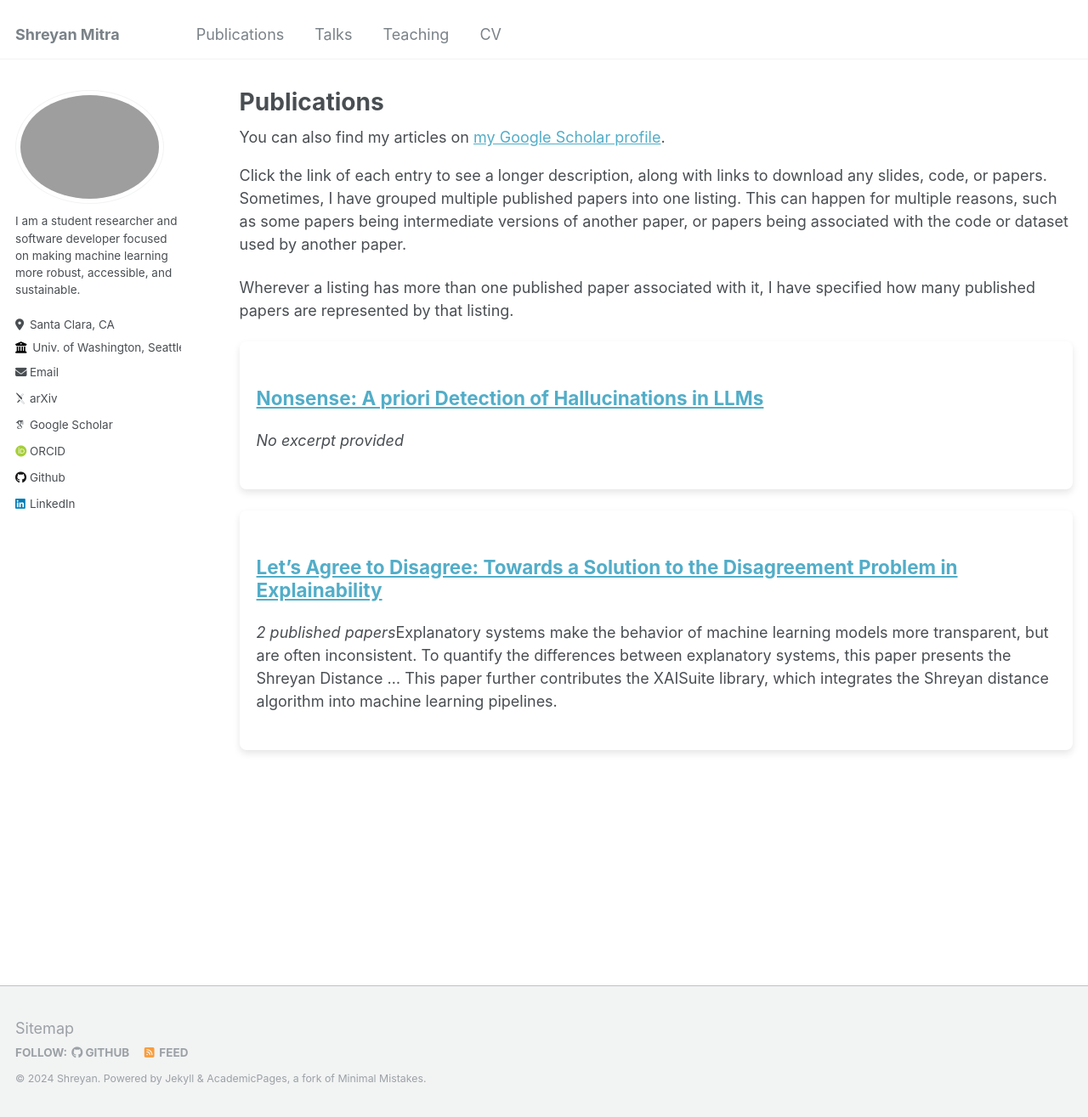
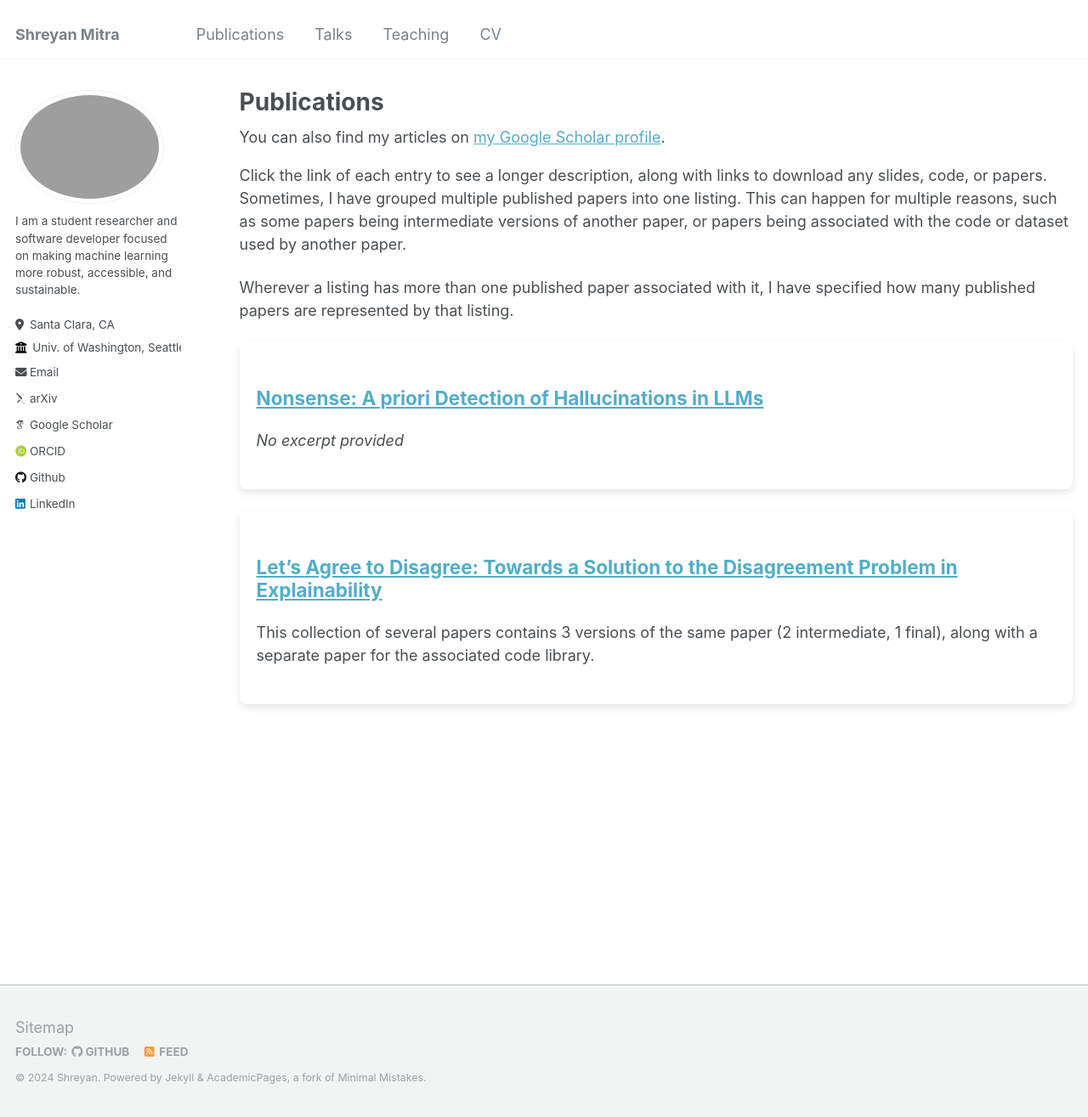
Before and after one commit to shreyanmitra/shreyanmitra.github.io, a Jekyll site: the page built from _pages/publications.md, in a window 1280 px wide and 1315 px high. Shown: the whole window at 85% size. Built offline with Jekyll 4.4.1, drawn with Linux system fonts in a browser that asks for light colours; some web fonts are replaced.

Commit message:
Update lets-agree-to-disagree.md

```diff
--- a/_publications/lets-agree-to-disagree.md
+++ b/_publications/lets-agree-to-disagree.md
@@ -2,7 +2,7 @@
 title: "Let's Agree to Disagree: Towards a Solution to the Disagreement Problem in Explainability"
 collection: publications
 permalink: /publication/lets-agree-to-disagree
-excerpt: <i>2 published papers</i>Explanatory systems make the behavior of machine learning models more transparent, but are often inconsistent. To quantify the differences between explanatory systems, this paper presents the Shreyan Distance ... This paper further contributes the XAISuite library, which integrates the Shreyan distance algorithm into machine learning pipelines.
+excerpt: This collection of several papers contains 3 versions of the same paper (2 intermediate, 1 final), along with a separate paper for the associated code library.
 date: 2024-11-17
 venue: 'ICPRAI Conference Proceedings'
 paperurl: 'https://arxiv.org/pdf/2311.10811'
```
